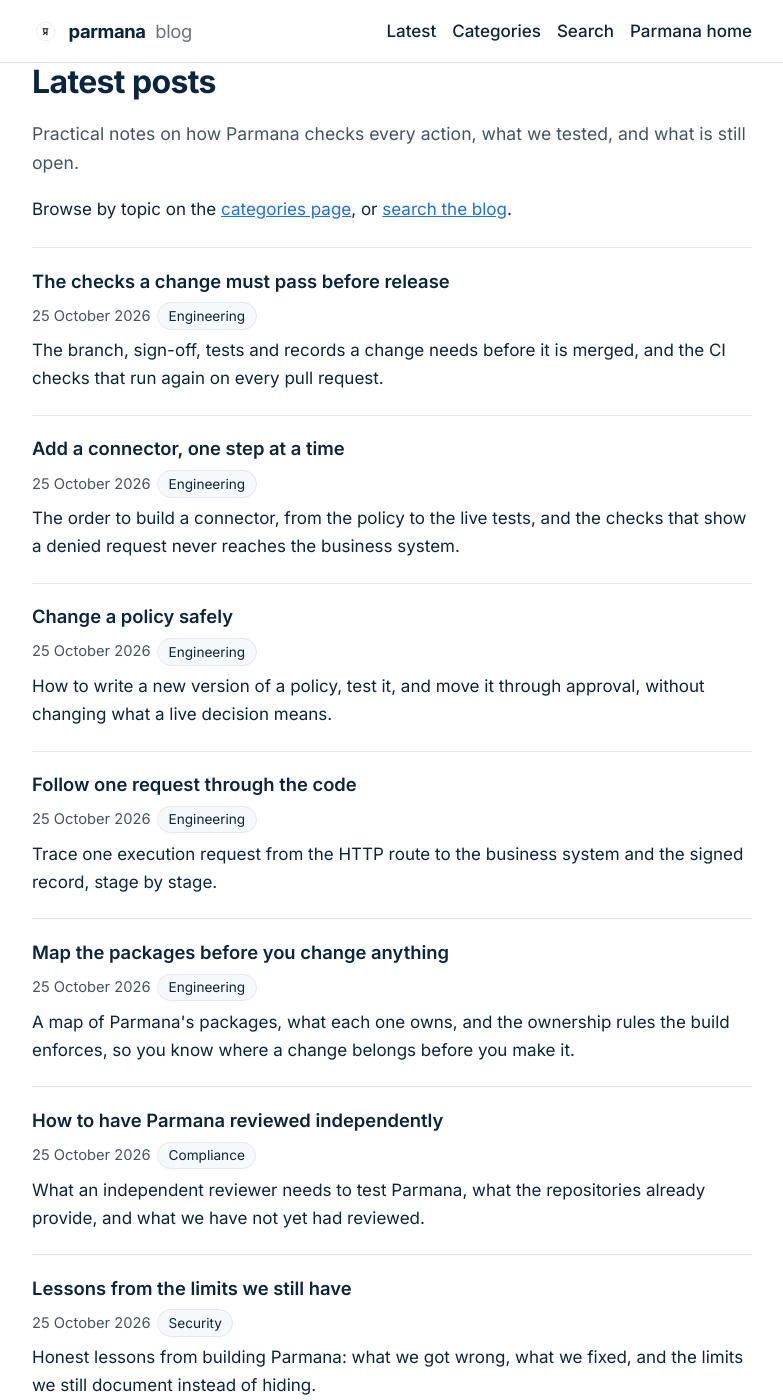
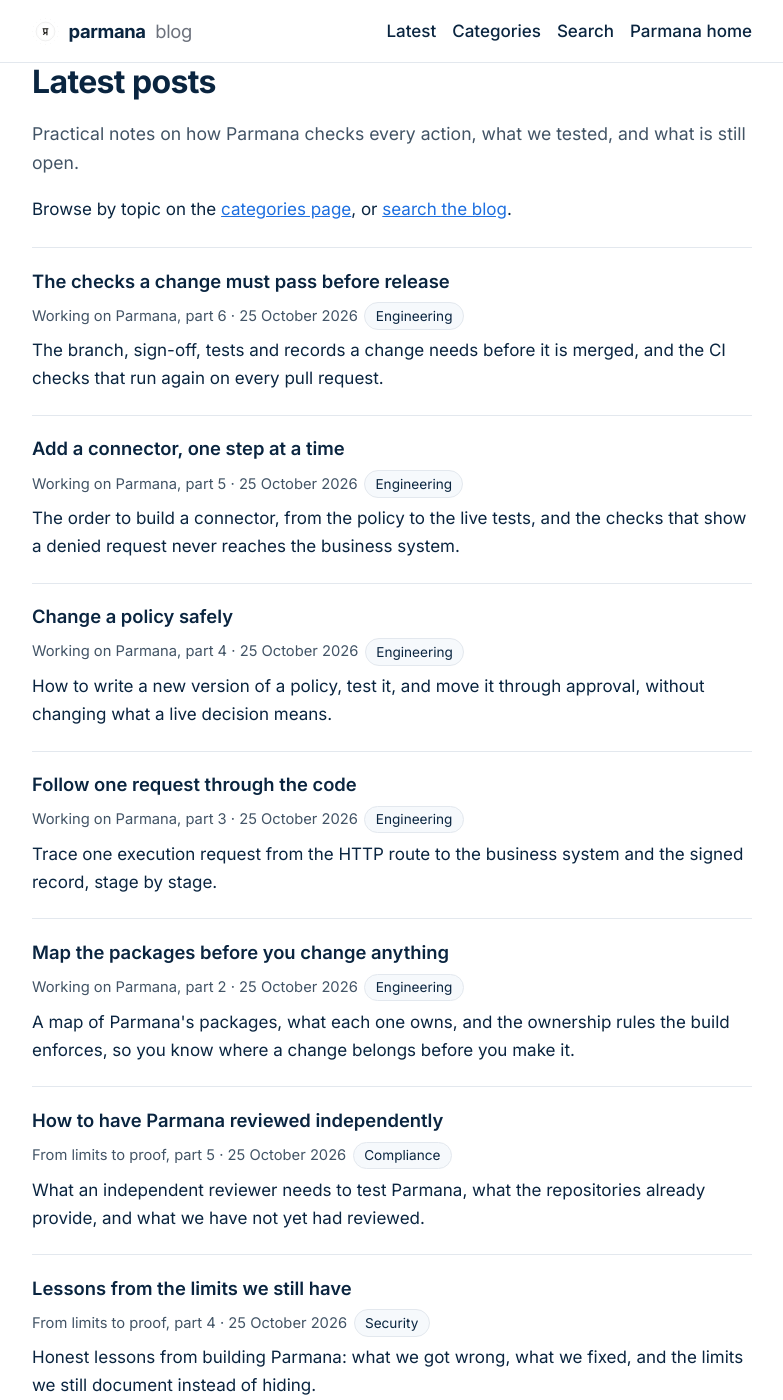
Before and after one commit to pavancharak/parmana-blog, a Jekyll site: the page built from index.md, in a window 1280 px wide and 1400 px high. Shown: the whole window, without its empty margins (248-1031 px from the left). Built offline with Jekyll 4.4.1, drawn with Linux system fonts in a browser that asks for light colours; some of the changed text lies outside the part shown.

Commit message:
Show each post's series and part number in the category and latest lists
Add the series name and part number to each entry on the categories page
and the latest posts page, so readers see where a post sits in its series
wherever it is listed.

Co-Authored-By: Claude Haiku 5.5 <noreply@anthropic.com>
Claude-Session: https://claude.ai/code/session_0131Y3mdBiEfLm3kKVAAUMaT
Signed-off-by: Claude <noreply@anthropic.com>

```diff
--- a/index.md
+++ b/index.md
@@ -11,7 +11,7 @@ description: Technical notes on how Parmana checks every action and keeps proof
 {% for post in site.posts %}
   <li>
     <a class="post-link" href="{{ post.url | relative_url }}">{{ post.title }}</a>
-    <p class="meta"><time datetime="{{ post.date | date_to_xmlschema }}">{{ post.date | date: "%-d %B %Y" }}</time>{% for c in post.categories %} <a class="pill" href="{{ '/categories/' | relative_url }}#{{ c | slugify }}">{{ c }}</a>{% endfor %}</p>
+    <p class="meta">{% if post.series %}<span class="series-label">{{ post.series }}, part {{ post.series_part }}</span> &middot; {% endif %}<time datetime="{{ post.date | date_to_xmlschema }}">{{ post.date | date: "%-d %B %Y" }}</time>{% for c in post.categories %} <a class="pill" href="{{ '/categories/' | relative_url }}#{{ c | slugify }}">{{ c }}</a>{% endfor %}</p>
     <p>{{ post.description }}</p>
   </li>
 {% endfor %}
```
Also changed, not shown: categories.md (+1 -1 lines).
